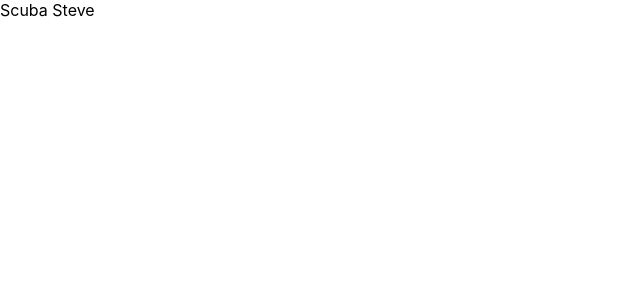
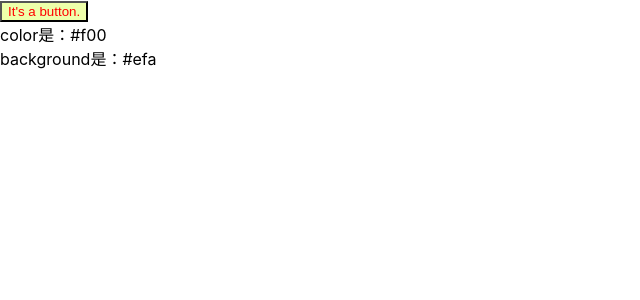
Before and after one commit to bellakongqn/react-dnd-drag-demo, a React (Create React App) app: page / in a window 1280 px wide. Shown: the top 300 px of the page, without its empty margins (0-640 px from the left). Built offline with nearby package versions, Linux system fonts and the light colour scheme.

Commit message:
contextApi changeTheme

```diff
--- /dev/null
+++ b/src/ChangeTheme/ChangeTheme.js
@@ -0,0 +1,53 @@
+import React, { Component } from 'react';
+import Header from './Header'
+
+export const ThemeContext = React.createContext({
+    color: '#f83',
+    background: '#EEE'
+});
+ const themes = [
+    {
+        color: '#f00',
+        background: '#efa'
+    },
+    {
+        color: '#06fae5',
+        background: '#aae'
+    },
+    {
+        color: '#ef5',
+        background: '#cef'
+    },
+    {
+        color: '#fff',
+        background: '#000'
+    }
+];
+
+class ChangeTheme extends Component {
+    state = {
+        themeIndex: 0
+    };
+    changeTheme = () => {
+        const {themeIndex} = this.state;
+        const newIndex = themeIndex < themes.length - 1 ? (themeIndex + 1) : 0;
+        this.setState({
+            themeIndex: newIndex
+        });
+    };
+    render() {
+        const {themeIndex} = this.state;
+        return (
+            <div className="test-test">
+                <ThemeContext.Provider value={{
+                    theme: themes[themeIndex],
+                    changeTheme: this.changeTheme
+                }}>
+                    <Header />
+                </ThemeContext.Provider>
+            </div>
+        );
+    }
+}
+
+export default ChangeTheme;
--- /dev/null
+++ b/src/ChangeTheme/Header.js
@@ -0,0 +1,15 @@
+import React, { Component } from 'react';
+import ThemedButton from './ThemedButton';
+import ShowTheme from './ShowTheme'
+class Header extends Component {
+    render() {
+        return (
+            <div>
+                 <ThemedButton/>
+                 <ShowTheme/>
+            </div>
+        );
+    }
+}
+
+export default Header;
--- /dev/null
+++ b/src/ChangeTheme/ShowTheme.js
@@ -0,0 +1,18 @@
+import React, { Component } from 'react';
+import {ThemeContext} from './ChangeTheme'
+
+class ShowTheme extends Component {
+    render() {
+        return (
+            <ThemeContext.Consumer>
+                {({theme}) => <div>
+                    <span>color是：{theme.color}</span>
+                    <br/>
+                    <span>background是：{theme.background}</span>
+                </div>}
+            </ThemeContext.Consumer>
+        );
+    }
+}
+
+export default ShowTheme;
--- /dev/null
+++ b/src/ChangeTheme/ThemedButton.js
@@ -0,0 +1,14 @@
+import React, { Component } from 'react';
+import {ThemeContext} from './ChangeTheme'
+
+class ThemedButton extends Component {
+    render() {
+        return (
+            <ThemeContext.Consumer>
+              {({theme, changeTheme}) => <button onClick={changeTheme} style={{background: theme.background, color: theme.color}}> It's a button. </button>}
+           </ThemeContext.Consumer>
+        );
+    }
+}
+
+export default ThemedButton;
--- a/src/index.js
+++ b/src/index.js
@@ -5,9 +5,11 @@ import App from './App';
 import Drag from '../src/DragNew/DragDemo';
 import Chat from './HigerOrderComponent/Chat'
 import Facc from './Facc/Index'
+import ContextApi from './ContextApi/ContextApi'
+import ChangeTheme from './ChangeTheme/ChangeTheme'
 import * as serviceWorker from './serviceWorker';
 
-ReactDOM.render(<Facc />, document.getElementById('root'));
+ReactDOM.render(<ChangeTheme />, document.getElementById('root'));
 
 // If you want your app to work offline and load faster, you can change
 // unregister() to register() below. Note this comes with some pitfalls.
```
